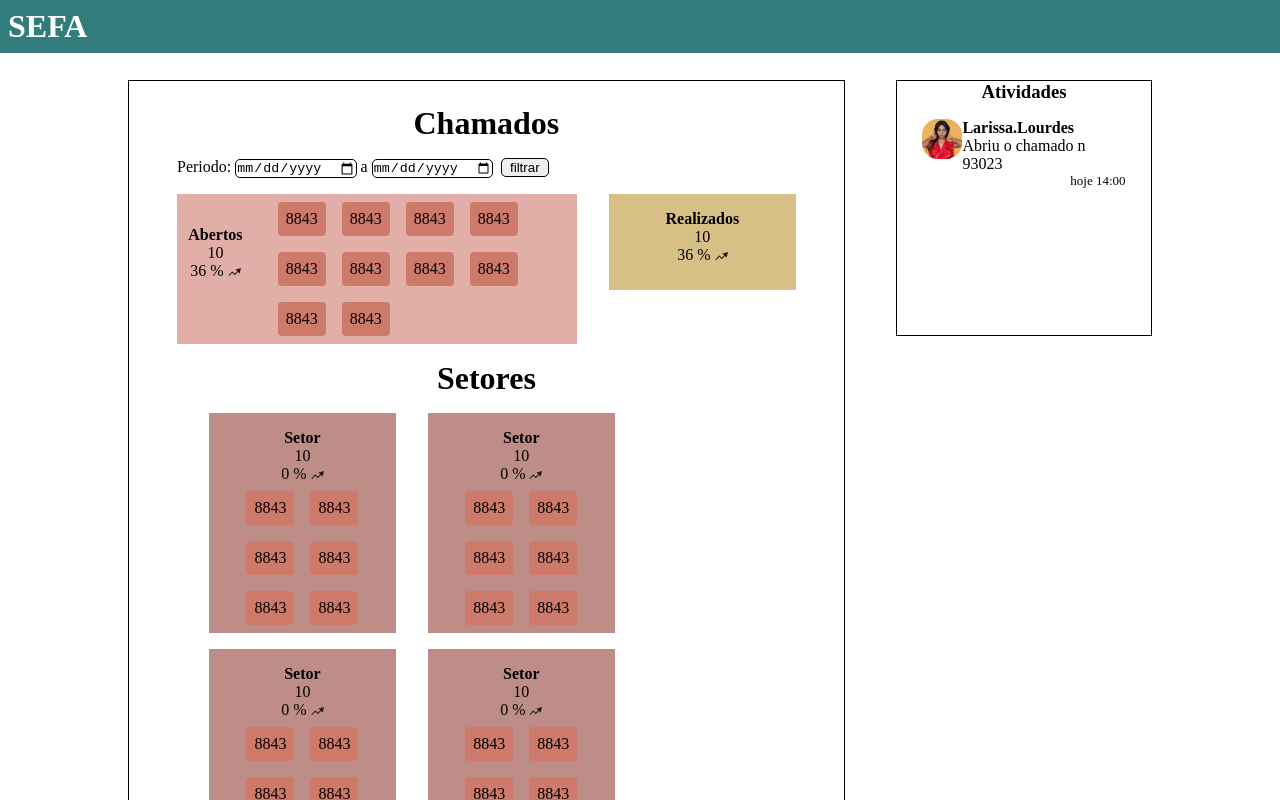
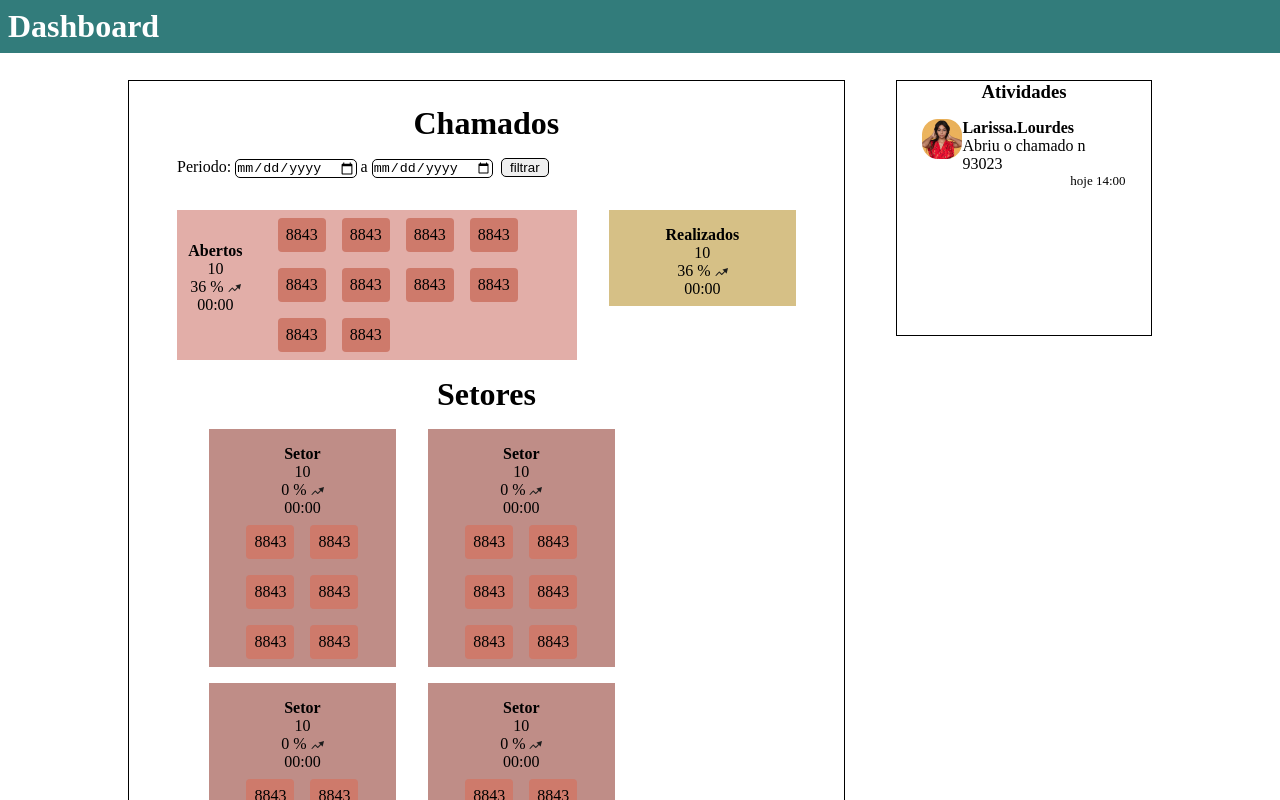
Before and after one commit to Gabriel-Fernandes1917/Dashboard-GLPI, an Angular app in the folder dashboard-GLPI/: page / in a window 1280 px wide. Shown: the top 800 px of the page. Built offline with nearby package versions, Linux system fonts and the light colour scheme.

Commit message:
time
adição do tempo de realização de cada etapa

```diff
--- a/dashboard-GLPI/src/app/components/div-chamados/div-chamados.component.css
+++ b/dashboard-GLPI/src/app/components/div-chamados/div-chamados.component.css
@@ -12,6 +12,7 @@
 
 .periodo{
   margin-top: 1rem;
+
 }
 
 .periodo > form > input[type="date"]{
@@ -31,7 +32,9 @@
 .central{
   display: flex;
   justify-content: space-between;
-  margin-top: 1rem;
+  margin-top: 2rem;
+  /* outline: 1px dashed black;
+  outline-offset: 0.5rem; */
 }
 
 .abertos{
--- a/dashboard-GLPI/src/app/components/div-chamados/div-chamados.component.html
+++ b/dashboard-GLPI/src/app/components/div-chamados/div-chamados.component.html
@@ -24,6 +24,9 @@
             <div>
               <output>{{demanda}} % <img src="{{iconSeta}}" alt="seta"></output>
             </div>
+            <div>
+              00:00
+            </div>
           </div>
         </div>
         <div class="chamados">
--- a/dashboard-GLPI/src/app/components/div-chamados/realizados/realizados.component.html
+++ b/dashboard-GLPI/src/app/components/div-chamados/realizados/realizados.component.html
@@ -9,6 +9,9 @@
     <div>
       <output>{{demanda}} % <img src="{{conSeta}}" alt="seta"></output>
     </div>
+    <div>
+      <output>00:00</output>
+    </div>
   </div>
 </div>
 </div>
--- a/dashboard-GLPI/src/app/components/div-chamados/setores/setores.component.css
+++ b/dashboard-GLPI/src/app/components/div-chamados/setores/setores.component.css
@@ -17,6 +17,7 @@
   width: 100%;
 }
 
+
 .chamados > nav > ul {
   display: inline-block;
 }
--- a/dashboard-GLPI/src/app/components/div-chamados/setores/setores.component.html
+++ b/dashboard-GLPI/src/app/components/div-chamados/setores/setores.component.html
@@ -10,6 +10,9 @@
       <div>
         <output>0 % <img src="{{conSeta}}" alt="seta"></output>
       </div>
+      <div>
+        <output>00:00</output>
+      </div>
       <div class="chamados">
         <nav>
           <ul *ngFor="let item of chamados | slice:0:6;">
--- a/dashboard-GLPI/src/app/components/header/header.component.html
+++ b/dashboard-GLPI/src/app/components/header/header.component.html
@@ -1,3 +1,3 @@
 <header>
-  <h1>SEFA</h1>
+  <h1>Dashboard</h1>
 </header>
```
